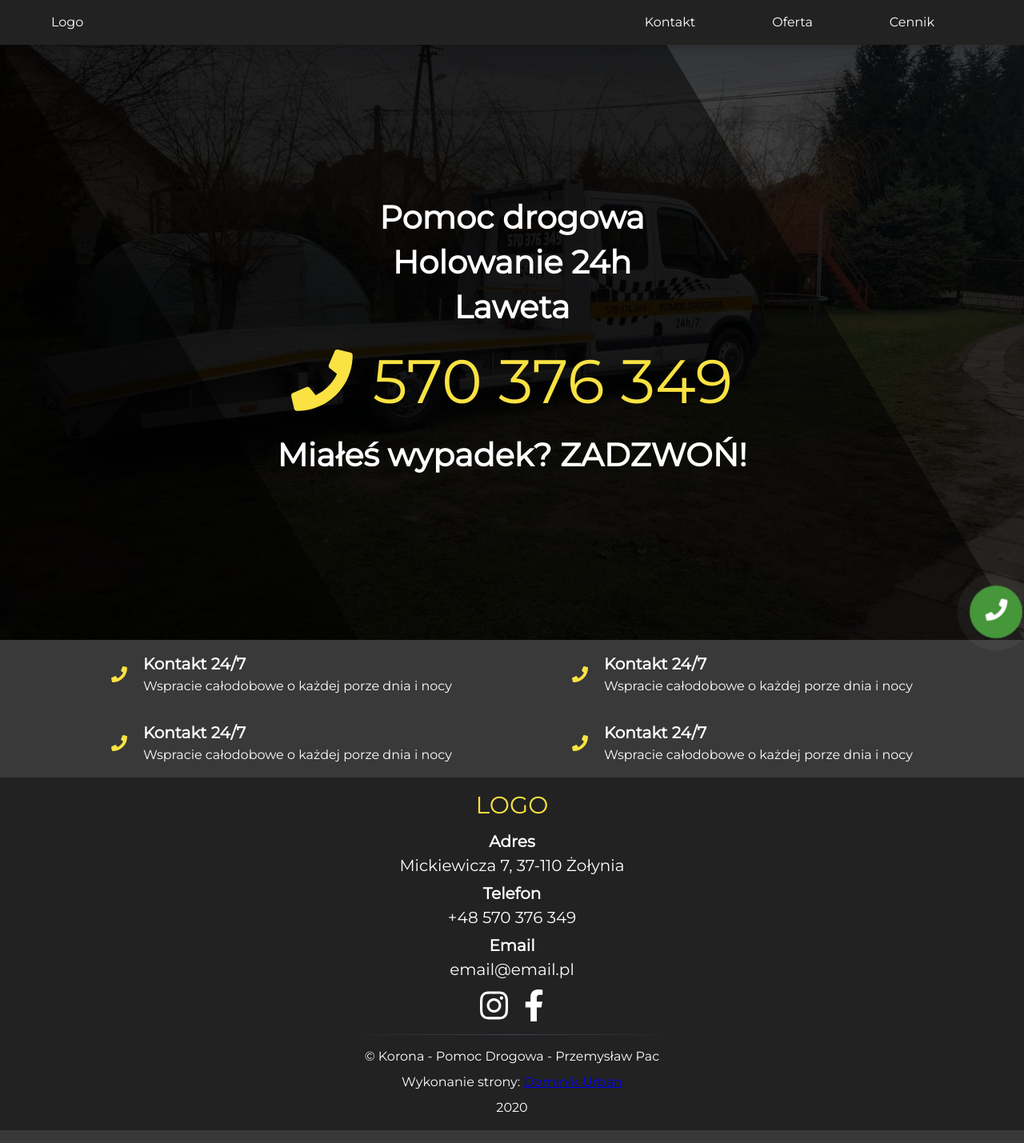
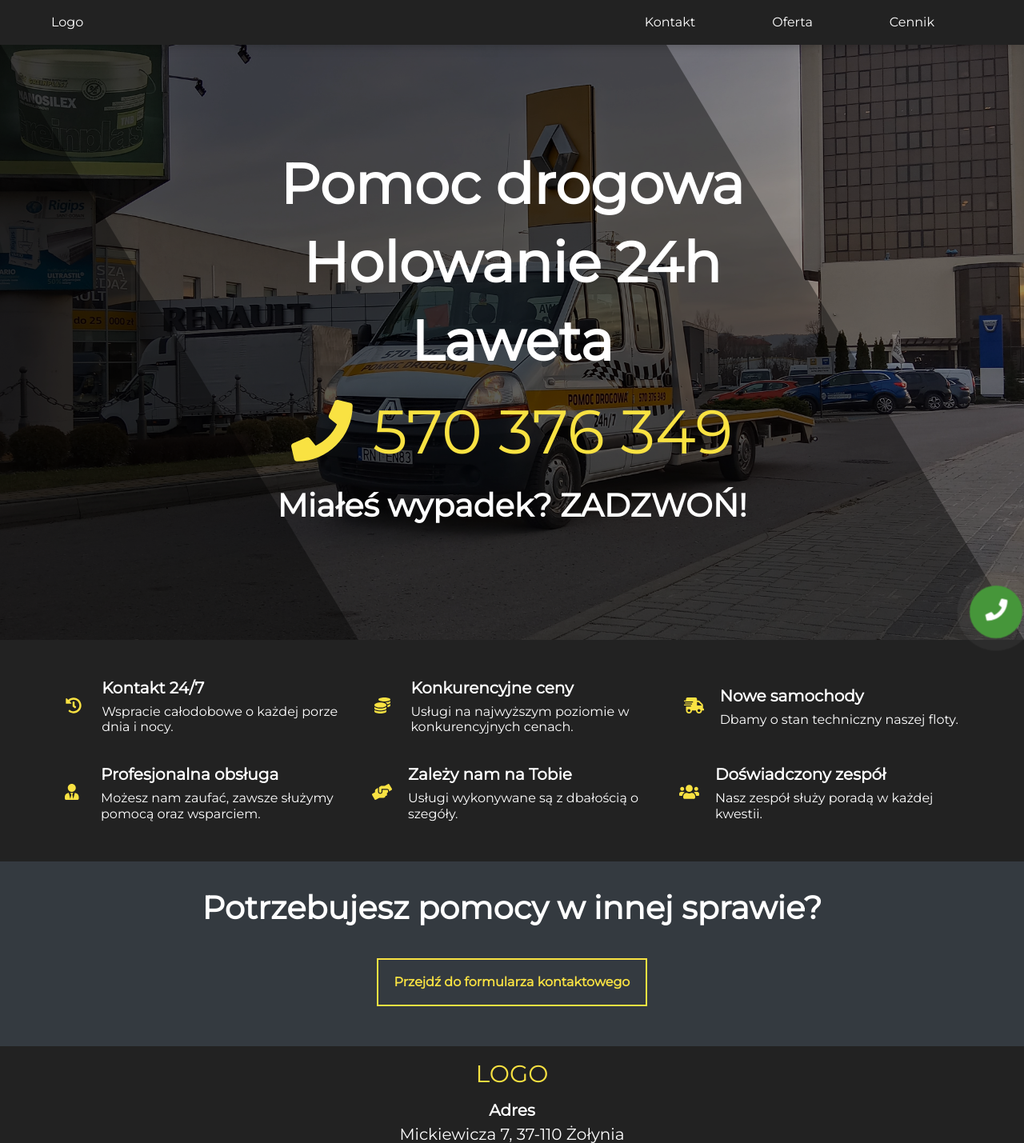
Before and after one commit to ashylen/korona, a Gatsby site: page / in a window 1280 px wide. Shown: the top 1429 px of the page at 80% size. Built offline with nearby package versions, Linux system fonts and the light colour scheme; Gatsby itself is replaced by a stand-in of ours; a web font is replaced by a local one.

Commit message:
Added header BG, new images, some changes in cennik page

```diff
--- a/package.json
+++ b/package.json
@@ -12,15 +12,16 @@
     "babel-plugin-styled-components": "^1.10.6",
     "formik": "^2.1.1",
     "gatsby": "^2.18.12",
+    "gatsby-background-image": "^0.9.12",
     "gatsby-image": "^2.2.34",
     "gatsby-plugin-google-fonts": "^1.0.1",
     "gatsby-plugin-manifest": "^2.2.31",
     "gatsby-plugin-offline": "^3.0.27",
     "gatsby-plugin-react-helmet": "^3.1.16",
-    "gatsby-plugin-sharp": "^2.3.5",
+    "gatsby-plugin-sharp": "^2.3.10",
     "gatsby-plugin-styled-components": "^3.1.16",
     "gatsby-source-filesystem": "^2.1.40",
-    "gatsby-transformer-sharp": "^2.3.7",
+    "gatsby-transformer-sharp": "^2.3.9",
     "husky": "^3.1.0",
     "lint-staged": "^9.5.0",
     "prop-types": "^15.7.2",
--- /dev/null
+++ b/src/components/simple/BackgroundImage/BackgroundImage.js
@@ -0,0 +1,61 @@
+import React from 'react';
+
+// Modules
+import { graphql, StaticQuery } from 'gatsby';
+import styled from 'styled-components';
+import BackgroundImage from 'gatsby-background-image';
+import PropTypes from 'prop-types';
+
+const BackgroundSection = ({ children, className }) => (
+  <StaticQuery
+    query={graphql`
+      query {
+        desktop: file(
+          relativePath: {
+            eq: "Korona-Pomoc-Drogowa-Auto-Laweta-Rzeszow-Lancut-Zolynia-Lezajsk-Fixed.jpg"
+          }
+        ) {
+          childImageSharp {
+            fluid(quality: 100, maxWidth: 1920) {
+              ...GatsbyImageSharpFluid_withWebp
+            }
+          }
+        }
+      }
+    `}
+    render={data => {
+      console.log(className);
+      const imageData = data.desktop.childImageSharp.fluid;
+      return (
+        <BackgroundImage
+          Tag="section"
+          fluid={imageData}
+          className={className}
+          backgroundColor="#040e18"
+        >
+          {children}
+        </BackgroundImage>
+      );
+    }}
+  />
+);
+
+BackgroundSection.propTypes = {
+  children: PropTypes.oneOfType([
+    PropTypes.arrayOf(PropTypes.node),
+    PropTypes.node,
+  ]).isRequired,
+  className: PropTypes.string.isRequired,
+};
+
+const StyledBackgroundSection = styled(BackgroundSection)`
+  width: 100%;
+  background-position: bottom center;
+  background-repeat: repeat-y;
+  background-size: cover;
+  min-height: calc(100vh - 56px);
+  position: relative;
+  display: flex;
+`;
+
+export default StyledBackgroundSection;
--- a/src/components/simple/Image/Image.js
+++ b/src/components/simple/Image/Image.js
@@ -20,7 +20,7 @@ const Image = () => {
     query {
       placeholderImage: file(
         relativePath: {
-          eq: "Korona-Pomoc-Drogowa-Auto-Laweta-Rzeszow-Lancut-Zolynia.jpg"
+          eq: "Korona-Pomoc-Drogowa-Auto-Laweta-Rzeszow-Lancut-Zolynia-Pac.jpg"
         }
       ) {
         childImageSharp {
--- a/src/pages/index.js
+++ b/src/pages/index.js
@@ -2,14 +2,23 @@ import React from 'react';
 
 // Modules
 import styled, { keyframes } from 'styled-components';
+import { Link } from 'gatsby';
 import { FontAwesomeIcon } from '@fortawesome/react-fontawesome';
-import { faPhone } from '@fortawesome/free-solid-svg-icons';
+import {
+  faPhone,
+  faHistory,
+  faCoins,
+  faShippingFast,
+  faUserTie,
+  faHandsHelping,
+  faUsers,
+} from '@fortawesome/free-solid-svg-icons';
 
 // Utils
 import { phoneNumber } from 'utils/constants';
 
 // Components
-import HomeImage from 'components/simple/Image/Image';
+import HomeBackgroundImage from 'components/simple/BackgroundImage/BackgroundImage';
 import HomeTemplate from 'templates/HomeTemplate';
 import SEO from 'components/seo';
 // import Button from 'components/simple/Button/Button';
@@ -49,12 +58,12 @@ const StyledTopWrapper = styled.div`
 
 const StyledSectionWrapper = styled.div`
   max-width: 1440px;
-  top: 50%;
+  /* top: 50%;
   left: 50%;
-  transform: translate(-50%, -50%);
+  transform: translate(-50%, -50%); */
   width: 90%;
   margin: auto;
-  position: absolute;
+  position: relative;
   z-index: 2;
 
   @media (min-width: 992px) {
@@ -62,9 +71,7 @@ const StyledSectionWrapper = styled.div`
   }
 
   @media (max-width: 992px) {
-    top: 30%;
-    transform: translate(-50%, -30%);
-    margin: 20px auto;
+    margin: 10% auto auto;
   }
 `;
 
@@ -72,6 +79,7 @@ const StyledSectionInfo = styled.div`
   max-width: 1440px;
   width: 90%;
   margin: 0 auto;
+  padding: 30px 0;
 
   display: flex;
   flex-wrap: wrap;
@@ -83,7 +91,7 @@ const StyledSkew = styled.div`
   bottom: 0;
   left: 0;
 
-  background: rgba(0, 0, 0, 0.5);
+  background: rgba(0, 0, 0, 0.4);
   transform-origin: 100% 100%;
   transform: rotate(-31deg);
   height: 1000%;
@@ -92,7 +100,7 @@ const StyledSkew = styled.div`
   animation: ${slideIn} 1s;
 
   @media (max-width: 992px) {
-    background: rgba(0, 0, 0, 0.7);
+    background: rgba(0, 0, 0, 0.45);
     right: -150%;
     height: 2000%;
   }
@@ -103,7 +111,7 @@ const StyledSkewSecond = styled.div`
   bottom: 0;
   left: 0;
 
-  background: rgba(0, 0, 0, 0.5);
+  background: rgba(0, 0, 0, 0.4);
   transform-origin: 100% 100%;
   transform: rotate(-31deg);
   height: 1000%;
@@ -121,7 +129,7 @@ const StyledSkewThird = styled.div`
   bottom: 0;
   left: 0;
 
-  background: rgba(0, 0, 0, 0.5);
+  background: rgba(0, 0, 0, 0.4);
   transform-origin: 100% 100%;
   transform: rotate(-31deg);
   height: 1000%;
@@ -136,7 +144,7 @@ const StyledSkewThird = styled.div`
 
 const StyledH1 = styled.h1`
   font-weight: 600;
-  font-size: 4rem;
+  font-size: 7rem;
   margin-bottom: 15px;
   line-height: 1.4;
 
@@ -153,26 +161,6 @@ const StyledH2 = styled.h2`
 
   @media (max-width: 992px) {
     font-size: 2.5rem;
-  }
-`;
-
-const StyledHomeImage = styled.div`
-  @media (max-width: 992px) {
-    overflow: hidden;
-  }
-
-  & > div {
-    min-height: calc(100vh - 56px);
-  }
-
-  & > div:after {
-    content: '';
-    position: absolute;
-    top: 0%;
-    left: 0%;
-    right: 0;
-    bottom: 0;
-    background-color: rgba(0, 0, 0, 0.5);
   }
 `;
 
@@ -194,6 +182,7 @@ const StyledPhoneMain = styled.div`
 
 const StyledBox = styled.div`
   padding: 20px 10px;
+  max-width: 370px;
 
   display: flex;
   align-items: center;
@@ -203,6 +192,8 @@ const StyledBoxIcon = styled.div`
   display: flex;
   font-size: 2rem;
   margin-right: 20px;
+  min-width: 25px;
+  height: 25px;
   color: #f9e242;
 `;
 
@@ -218,18 +209,69 @@ const StyledBoxTitle = styled.h3`
 
 const StyledBoxDescription = styled.p`
   font-size: 1.6rem;
+  line-height: 1.2;
+`;
+
+const StyledSectionContact = styled.section`
+  background-color: #343a40;
+`;
+
+const StyledContactInner = styled.section`
+  max-width: 1440px;
+  width: 90%;
+  margin: 0 auto;
+  text-align: center;
+
+  padding: 30px 0;
+`;
+
+const StyledFormLink = styled(props => <Link {...props} />)`
+  display: inline-flex;
+  padding: 20px;
+  text-decoration: none;
+  position: relative;
+  color: #f9e242;
+  border: 2px solid #f9e242;
+  cursor: pointer;
+  margin: 20px 0;
+  transition: transform 0.3s, color 0.3s, border-color 0.3s;
+  overflow: hidden;
+  font-weight: 600;
+
+  & span {
+    z-index: 5;
+  }
+
+  &:after {
+    content: '';
+    position: absolute;
+    top: 0;
+    left: 0;
+    right: 0;
+    bottom: 0;
+    background-color: #f9e242;
+    transform: translateX(-100%);
+    transition: transform 0.3s;
+  }
+
+  &:hover {
+    color: #222;
+    border-color: transparent;
+
+    &:after {
+      transform: translateX(0);
+    }
+  }
 `;
 
 const IndexPage = () => (
   <HomeTemplate>
     <SEO title="Strona główna" />
     <StyledTopWrapper>
+      <HomeBackgroundImage>
         <StyledSkew />
         <StyledSkewSecond />
         <StyledSkewThird />
-      <StyledHomeImage>
-        <HomeImage />
-      </StyledHomeImage>
         <StyledSectionWrapper>
           <StyledH1>
             Pomoc drogowa <br /> Holowanie 24h <br /> Laweta
@@ -240,53 +282,84 @@ const IndexPage = () => (
           <StyledH2>Miałeś wypadek? ZADZWOŃ!</StyledH2>
           {/* <Button>Kontakt</Button> */}
         </StyledSectionWrapper>
+      </HomeBackgroundImage>
     </StyledTopWrapper>
     <StyledSectionInfo>
       <StyledBox>
         <StyledBoxIcon>
-          <FontAwesomeIcon icon={faPhone} />
+          <FontAwesomeIcon icon={faHistory} />
         </StyledBoxIcon>
         <StyledBoxText>
           <StyledBoxTitle>Kontakt 24/7</StyledBoxTitle>
           <StyledBoxDescription>
-            Wspracie całodobowe o każdej porze dnia i nocy
+            Wspracie całodobowe o każdej porze dnia i nocy.
           </StyledBoxDescription>
         </StyledBoxText>
       </StyledBox>
       <StyledBox>
         <StyledBoxIcon>
-          <FontAwesomeIcon icon={faPhone} />
+          <FontAwesomeIcon icon={faCoins} />
         </StyledBoxIcon>
         <StyledBoxText>
-          <StyledBoxTitle>Kontakt 24/7</StyledBoxTitle>
+          <StyledBoxTitle>Konkurencyjne ceny</StyledBoxTitle>
           <StyledBoxDescription>
-            Wspracie całodobowe o każdej porze dnia i nocy
+            Usługi na najwyższym poziomie w konkurencyjnych cenach.
           </StyledBoxDescription>
         </StyledBoxText>
       </StyledBox>
       <StyledBox>
         <StyledBoxIcon>
-          <FontAwesomeIcon icon={faPhone} />
+          <FontAwesomeIcon icon={faShippingFast} />
         </StyledBoxIcon>
         <StyledBoxText>
-          <StyledBoxTitle>Kontakt 24/7</StyledBoxTitle>
+          <StyledBoxTitle>Nowe samochody</StyledBoxTitle>
           <StyledBoxDescription>
-            Wspracie całodobowe o każdej porze dnia i nocy
+            Dbamy o stan techniczny naszej floty.
           </StyledBoxDescription>
         </StyledBoxText>
       </StyledBox>
       <StyledBox>
         <StyledBoxIcon>
-          <FontAwesomeIcon icon={faPhone} />
+          <FontAwesomeIcon icon={faUserTie} />
         </StyledBoxIcon>
         <StyledBoxText>
-          <StyledBoxTitle>Kontakt 24/7</StyledBoxTitle>
+          <StyledBoxTitle>Profesjonalna obsługa</StyledBoxTitle>
           <StyledBoxDescription>
-            Wspracie całodobowe o każdej porze dnia i nocy
+            Możesz nam zaufać, zawsze służymy pomocą oraz wsparciem.
+          </StyledBoxDescription>
+        </StyledBoxText>
+      </StyledBox>
+      <StyledBox>
+        <StyledBoxIcon>
+          <FontAwesomeIcon icon={faHandsHelping} />
+        </StyledBoxIcon>
+        <StyledBoxText>
+          <StyledBoxTitle>Zależy nam na Tobie</StyledBoxTitle>
+          <StyledBoxDescription>
+            Usługi wykonywane są z dbałością o szegóły.
+          </StyledBoxDescription>
+        </StyledBoxText>
+      </StyledBox>
+      <StyledBox>
+        <StyledBoxIcon>
+          <FontAwesomeIcon icon={faUsers} />
+        </StyledBoxIcon>
+        <StyledBoxText>
+          <StyledBoxTitle>Doświadczony zespół</StyledBoxTitle>
+          <StyledBoxDescription>
+            Nasz zespół służy poradą w każdej kwestii.
           </StyledBoxDescription>
         </StyledBoxText>
       </StyledBox>
     </StyledSectionInfo>
+    <StyledSectionContact>
+      <StyledContactInner>
+        <StyledH2>Potrzebujesz pomocy w innej sprawie?</StyledH2>
+        <StyledFormLink to="/kontakt/">
+          <span>Przejdź do formularza kontaktowego</span>
+        </StyledFormLink>
+      </StyledContactInner>
+    </StyledSectionContact>
   </HomeTemplate>
 );
 
--- a/src/templates/HomeTemplate.js
+++ b/src/templates/HomeTemplate.js
@@ -27,7 +27,7 @@ const GlobalStyle = createGlobalStyle`
     margin: 0;
     padding:0;
     color: #fff;
-  background-color: #393939;
+    background-color: #222;
   }
 
   *, *:after, *:before{
```
Also changed, not shown: src/pages/cennik.js (+50 -8 lines), src/assets/images/Korona-Pomoc-Drogowa-Auto-Laweta-Rzeszow-Lancut-Zolynia-Lezajsk-Fixed.jpg (added), src/assets/images/Korona-Pomoc-Drogowa-Auto-Laweta-Rzeszow-Lancut-Zolynia-Pac.jpg (added), src/assets/images/Korona-Pomoc-Drogowa-Auto-Laweta-Rzeszow-Lancut-Zolynia.jpg (deleted), 1 other file. Lines whose indentation alone changed are shown as unchanged.
